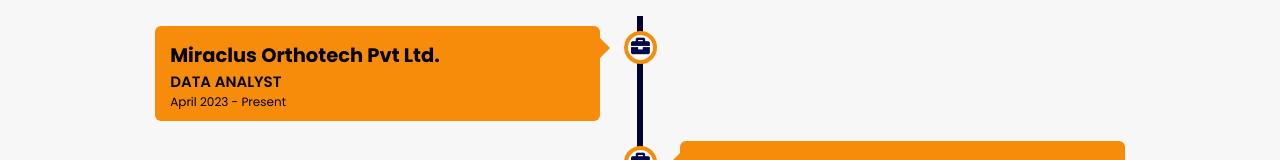
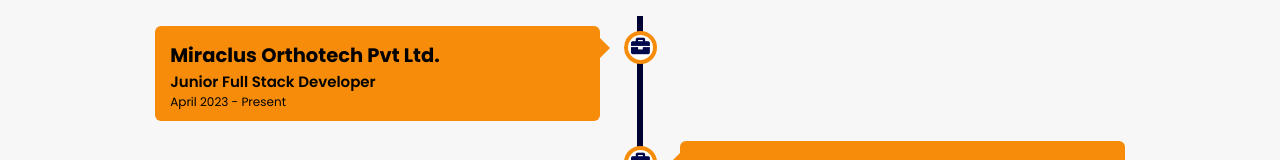
Before and after one commit to vimal0304/Vimal, a plain HTML site: page experience/index.html in a window 1280 px wide. Shown: the part 150-310 px from the top of the page. Drawn offline with nearby package versions, Linux system fonts and the light colour scheme.

Commit message:
Update index.html

```diff
--- a/experience/index.html
+++ b/experience/index.html
@@ -48,7 +48,7 @@
           <h2>Miraclus Orthotech Pvt Ltd.</h2>
         </div>
         <div class="desc">
-            <h3>DATA ANALYST</h3>
+            <h3>Junior Full Stack Developer</h3>
             <p>April 2023 - present</p>
         </div>
       </div>
```
